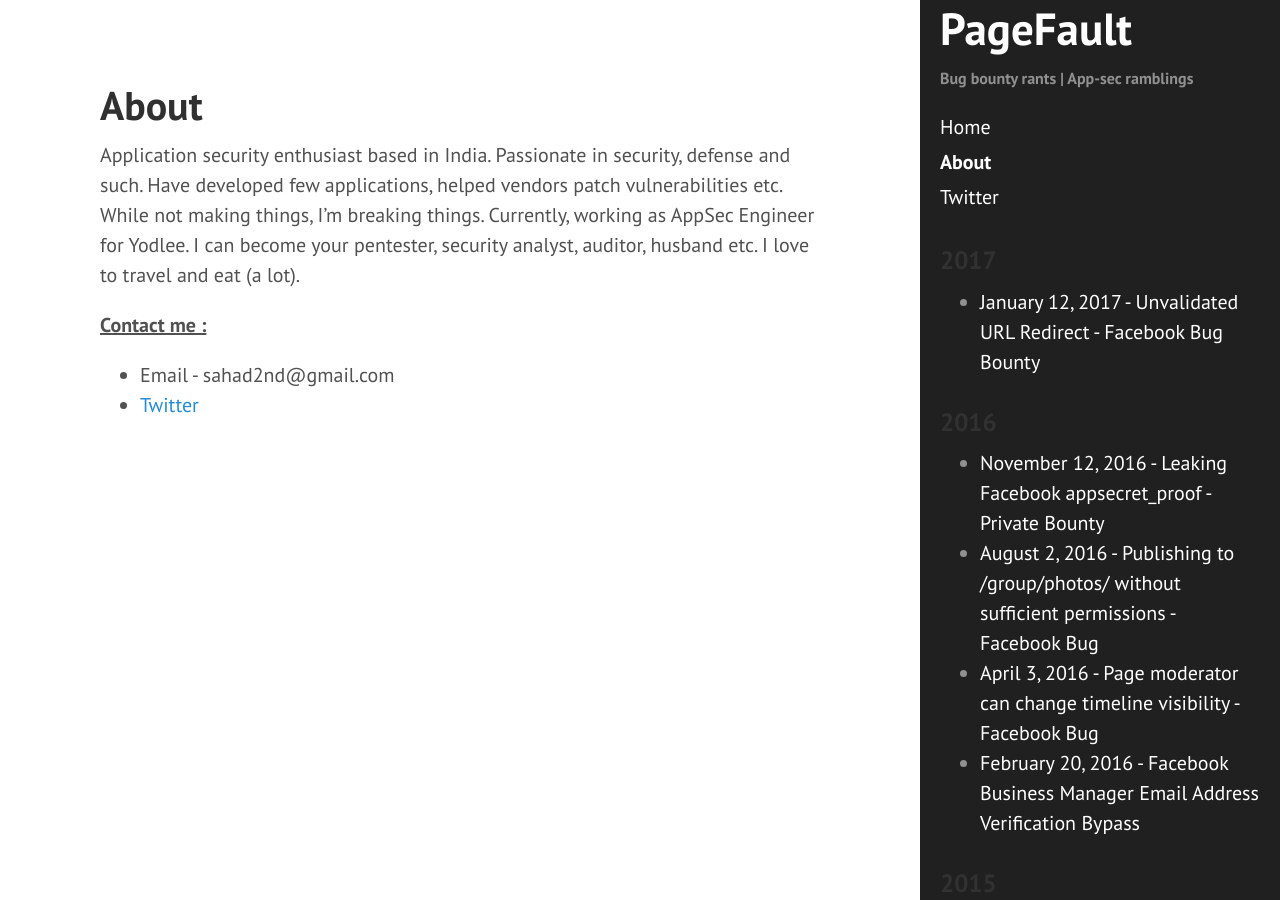
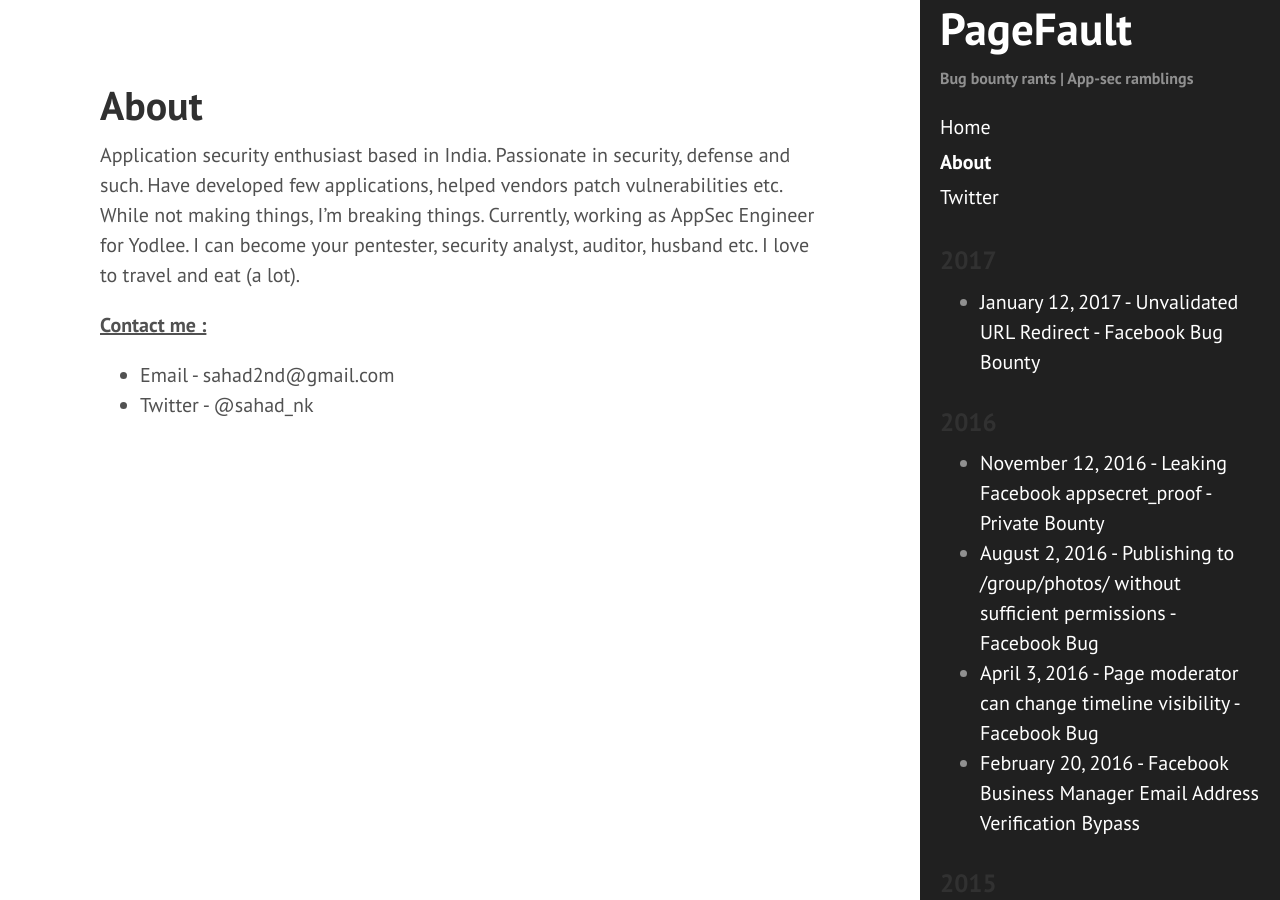
Before and after one commit to sahadnk72/sahadnk72.github.io, a Jekyll site: the page built from about.md, in a window 1280 px wide. Built offline with Jekyll 4.4.1, drawn with Linux system fonts in a browser that asks for light colours.

Commit message:
Update about.md

```diff
--- a/about.md
+++ b/about.md
@@ -10,4 +10,4 @@ Application security enthusiast based in India. Passionate in security, defense
 <b><u>Contact me :</u></b>
 
 * Email - sahad2nd@gmail.com
-* [Twitter](https://twitter.com/sahad_nk/)
+* Twitter - @sahad_nk
```
